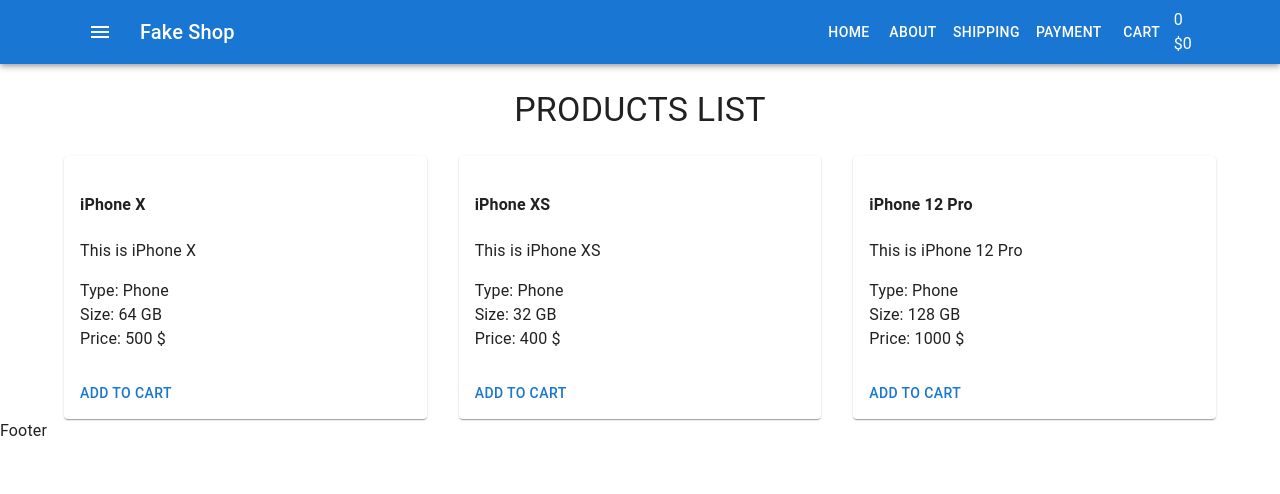
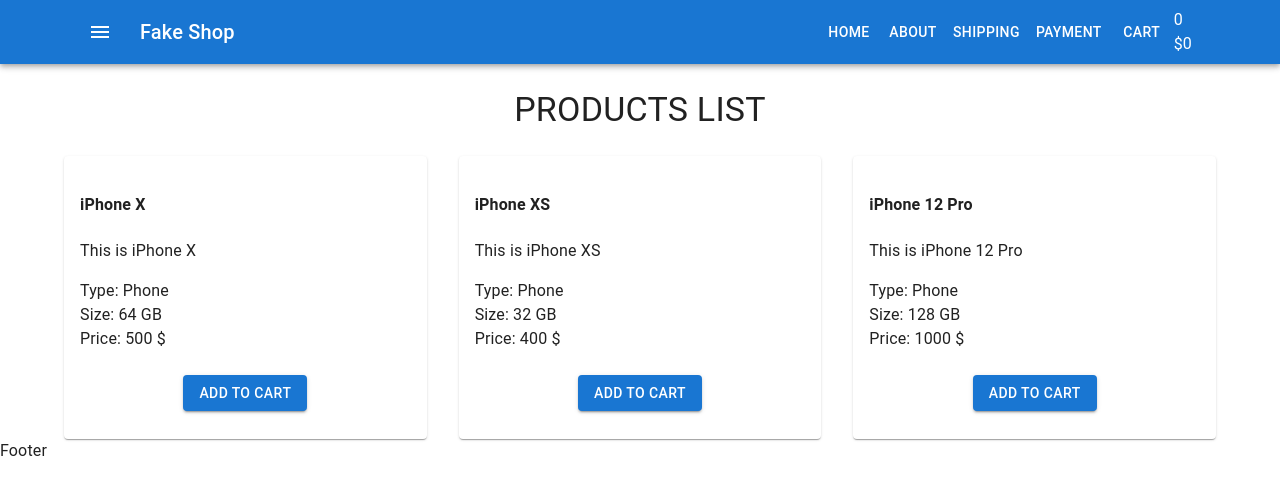
Before and after one commit to LevVaschenko/fake-shop-fail, a React (Create React App) app: page / in a window 1280 px wide. Shown: the top 494 px of the page. Built offline with nearby package versions, Linux system fonts and the light colour scheme.

Commit message:
add ProductListItem.css file

```diff
--- /dev/null
+++ b/src/components/Products/ProductListItem.css
@@ -0,0 +1,5 @@
+.button-wrap {
+    display: flex;
+    justify-content: center;
+    margin-bottom: 20px;
+}
--- a/src/components/Products/ProductListItem.tsx
+++ b/src/components/Products/ProductListItem.tsx
@@ -1,5 +1,5 @@
 import { Button, Card, CardActions, CardContent } from '@mui/material'
-import React from 'react'
+import './ProductListItem.css'
 
 type Props = {
     name: string
@@ -19,8 +19,8 @@
                 <div>Size: {props.size} GB</div>
                 <div>Price: {props.price} $</div>
             </CardContent>
-            <CardActions>
-                <Button>Add to cart</Button>
+            <CardActions className="button-wrap">
+                <Button variant="contained">Add to cart</Button>
             </CardActions>
         </Card>
     )
```
